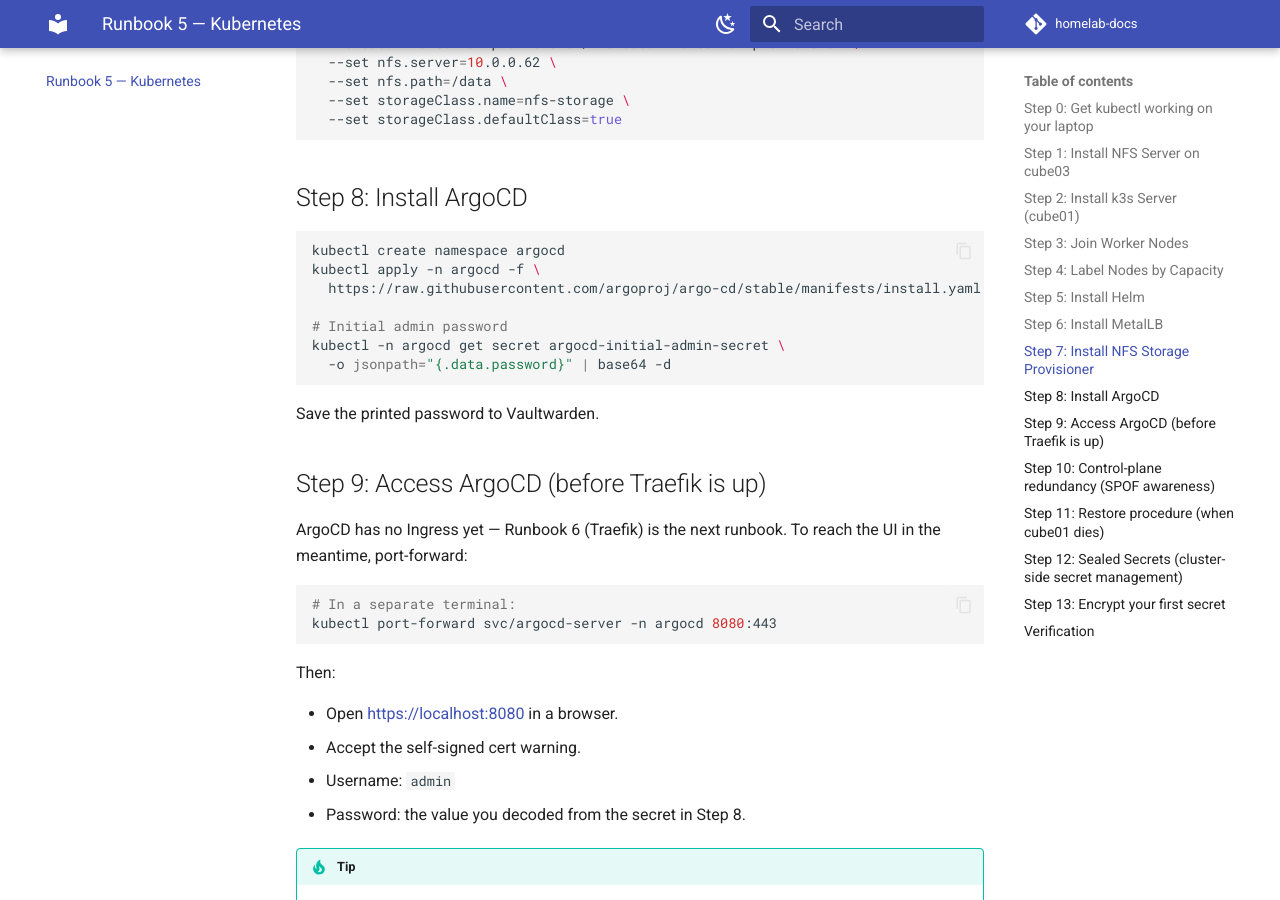
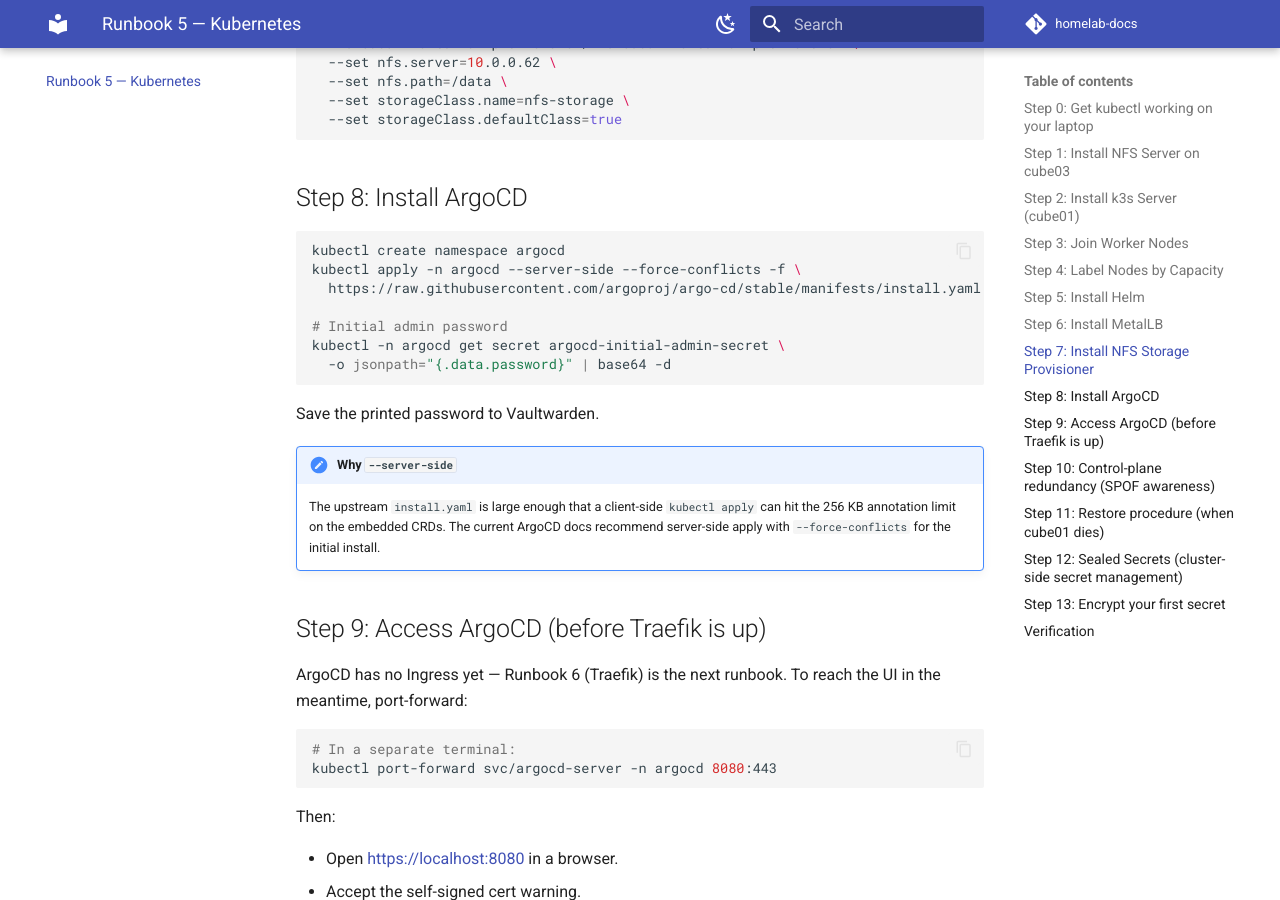
Before and after one commit to alivenda/homelab-docs, an MkDocs documentation site: the page built from docs/05-kubernetes.md, in a window 1280 px wide and 900 px high, scrolled down 3644 px. Built offline with MkDocs 1.6.1 and Material for MkDocs 9.7.7, drawn with Linux system fonts in a browser that asks for light colours; comment, search, counter and statistics services are not loaded.

Commit message:
fix(r5): use server-side apply for ArgoCD install manifest
Matches the current ArgoCD getting-started docs. Avoids 256 KB
annotation-limit failures on client-side apply for the large embedded
CRDs.

````diff
--- a/docs/05-kubernetes.md
+++ b/docs/05-kubernetes.md
@@ -155,7 +155,7 @@ helm install nfs-provisioner \
 
 ```bash
 kubectl create namespace argocd
-kubectl apply -n argocd -f \
+kubectl apply -n argocd --server-side --force-conflicts -f \
   https://raw.githubusercontent.com/argoproj/argo-cd/stable/manifests/install.yaml
 
 # Initial admin password
@@ -164,6 +164,9 @@ kubectl -n argocd get secret argocd-initial-admin-secret \
 ```
 
 Save the printed password to Vaultwarden.
+
+!!! note "Why `--server-side`"
+    The upstream `install.yaml` is large enough that a client-side `kubectl apply` can hit the 256 KB annotation limit on the embedded CRDs. The current ArgoCD docs recommend server-side apply with `--force-conflicts` for the initial install.
 
 ## Step 9: Access ArgoCD (before Traefik is up)
 
````
